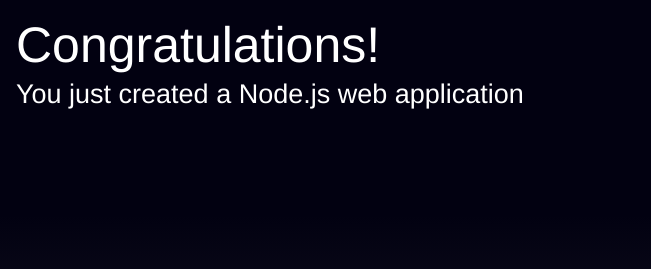
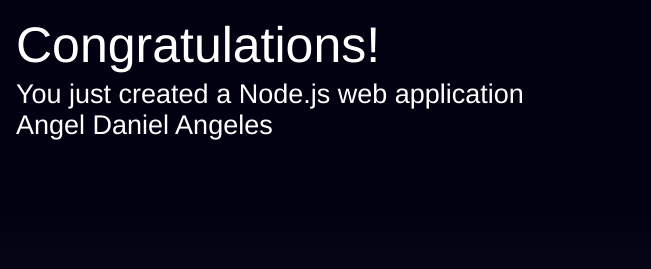
Before and after one commit to angeld287/awsSample, a website: page public/index.html in a window 1280 px wide. Shown: the part 265-534 px from the top of the page, 629-1280 px from the left. Drawn offline with Linux system fonts and the light colour scheme.

Commit message:
Primer commit

```diff
--- a/public/index.html
+++ b/public/index.html
@@ -60,6 +60,7 @@
             <div class="text">
                 <h1>Congratulations!</h1>
                 <h2>You just created a Node.js web application</h2>
+                <h2>Angel Daniel Angeles</h2>
             </div>
         </div>
     </div>
```
